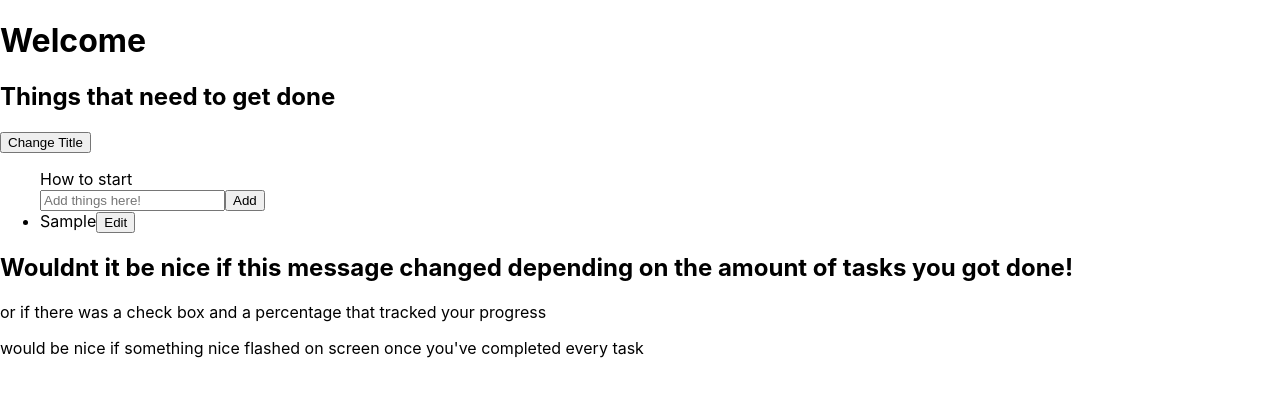
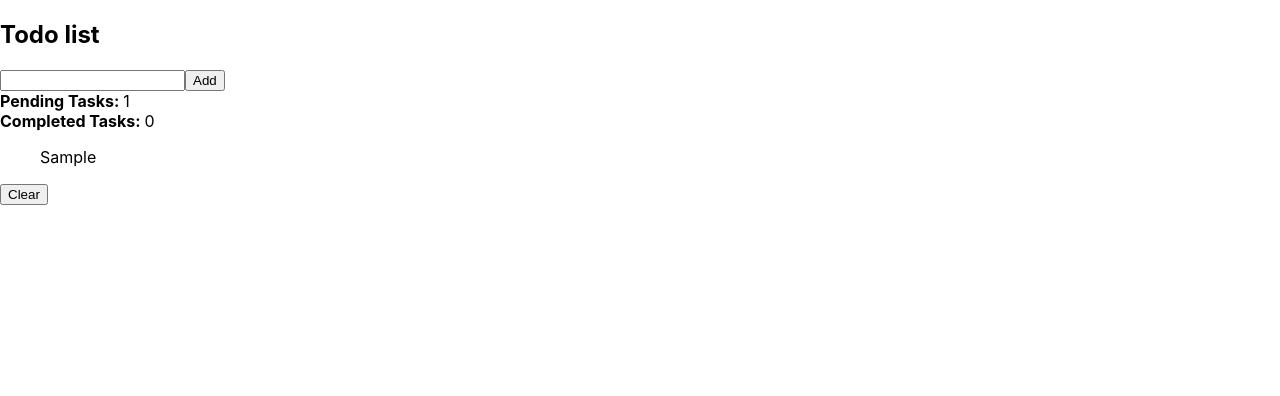
Before and after one commit to tremenditomen/sandbox, a React (Create React App) app in the folder sandbox/: page / in a window 1280 px wide. Both pictures are taken after typing "Sample" into the empty fields and a click on the button "Add". Shown: the top 396 px of the page. Built offline with nearby package versions, Linux system fonts and the light colour scheme.

Commit message:
remade it using ocject to make it moreinteractive and dynamic (im missing styling)

```diff
--- a/sandbox/src/App.js
+++ b/sandbox/src/App.js
@@ -4,68 +4,81 @@ import { React, useState } from "react";
 
 function App() {
   const [input, setInput] = useState("");
-  // const [update, setUpdate] = useState(input);
-  const [list, setList] = useState([]);
-  const handleInput = (e) => {
-    setInput(e.target.value);
-    console.log("Here", e.target.value);
+  const [todoList, setTodoList] = useState([]);
+  const [completeTaskCount, setCompleteTaskCount] = useState(0);
+  const handleClear = ()=>{
+    setTodoList([])
+    setCompleteTaskCount(0)
+  }
+  const handleComplete = (id) => {
+    let list = todoList.map((task) => {
+      let item = {};
+      if (task.id === id) {
+        if (!task.complete) {
+          setCompleteTaskCount(completeTaskCount + 1);
+        } else {setCompleteTaskCount(completeTaskCount -1 )}
+        item = { ...task, complete: !task.complete };
+      } else item = { ...task };
+      return item;
+    });
+    setTodoList(list);
   };
   const handleClick = () => {
-    let tempList = list;
-    tempList.push(input);
-    setList(tempList);
+    const id = todoList.length + 1;
+    setTodoList((prev) => [
+      ...prev,
+      {
+        id: id,
+        task: input,
+        complete: false,
+      },
+    ]);
     setInput("");
+  };
+  return (
+    <div>
+      <h2>Todo list</h2>
+      <input
+        value={input}
+        onInput={(e) => {
+          setInput(e.target.value);
+        }}
+      ></input>
+      <button
+        onClick={() => {
+          handleClick();
+        }}
+      >
+        Add
+      </button>
+      <div>
+      <b>Pending Tasks: </b> {todoList.length - completeTaskCount}
 
-    // setUpdate(input);
-  };
+      </div>
+      <div>
+      <b>Completed Tasks: </b>{completeTaskCount}
 
-  return (
-    <div className="App">
-      <header className="App-header">
-        <h1>Welcome</h1>
-        <div>
-          <h2>Things that need to get done</h2>
-          <button>Change Title</button>
-          <ul>
-            How to start
-            <br></br>
-            <input
-              onChange={handleInput}
-              value={input}
-              type="text"
-              name="name"
-              placeholder={"Add things here!"}
-            ></input>
-            <button onClick={handleClick}> Add</button>
-            {list.length > 0 &&
-              list.map((item) => (
-                <li>
-                  {item}
-                  <button>Edit</button>
-                </li>
-              ))}
-            {/* <li>
-              <h1>something:{input}</h1>
-
-              <h3>TASKLIST {update}</h3>i need to make this list grow with an
-              add button or something !!:<button>Edit</button>
-              <button>Delete</button>
-            </li> */}
-          </ul>
-        </div>
-      </header>
-
-      <h2>
-        Wouldnt it be nice if this message changed depending on the amount of
-        tasks you got done!
-      </h2>
-      <p>
-        or if there was a check box and a percentage that tracked your progress
-      </p>
-      <p>
-        would be nice if something nice flashed on screen once you've completed
-        every task
-      </p>
+      </div>
+      <div>
+        <ul>
+          {todoList.map((todo) => {
+            return (
+              <li
+                complete={todo.complete}
+                id={todo.id}
+                onClick={() => handleComplete(todo.id)}
+                style={{
+                  listStyle: "none",
+                  textDecoration: todo.complete && "line-through",
+                }}
+              >
+                {todo.task}
+              </li>
+            );
+          })}
+        </ul>
+      </div>
+      <button onClick={handleClear}>Clear</button>
     </div>
   );
 }
```
Also changed, not shown: sandbox/src/components/list.js (added, +10 -0 lines).
